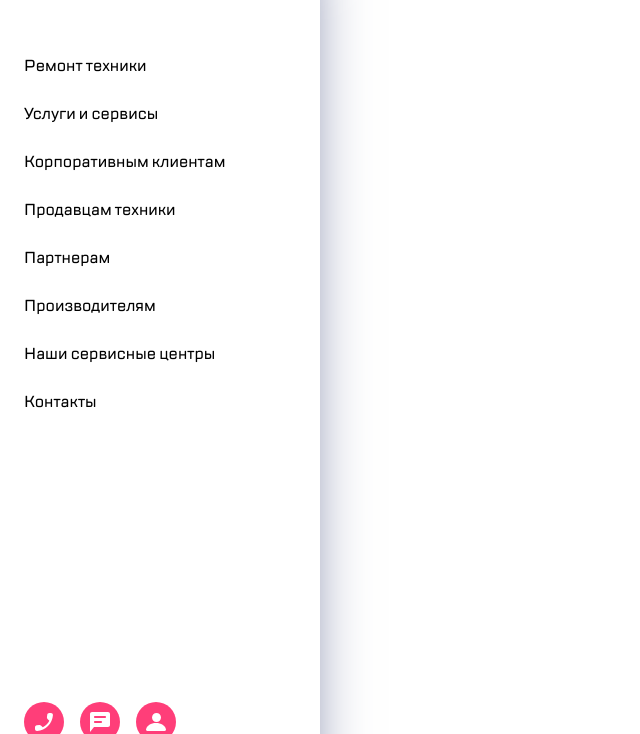
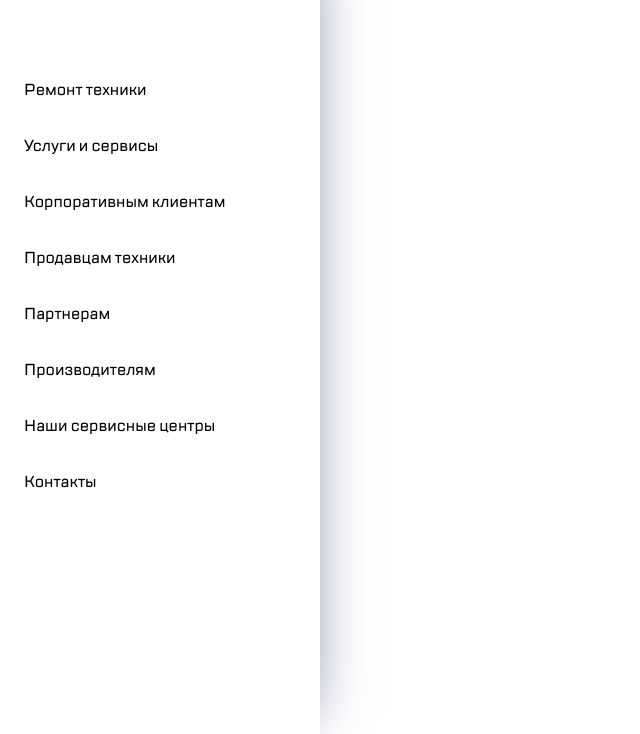
Before and after one commit to Martianation/Kata-practice, a plain HTML site: page index.html in a window 1280 px wide. Shown: the part 66-800 px from the top of the page, without its empty margins (0-640 px from the left). Drawn offline with Linux system fonts and the light colour scheme.

Commit message:
21.07 changes

```diff
--- a/css/style.css
+++ b/css/style.css
@@ -2,6 +2,7 @@ body  {
     margin: 0;
     padding: 0;
     background-color: #FFFFFF;
+    overflow-y: scroll;
 }
 
 .aside-menu {
@@ -10,6 +11,7 @@ body  {
   width: 320px;
   box-shadow: 0 0 60px -20px #454F7E;
   position: fixed;
+  height: 100%;
 }
 
 .button {
@@ -76,6 +78,18 @@ body  {
     display: flex;
     flex-wrap: wrap;
     justify-content: flex-start;
+}
+
+.nav-menu {
+    padding: 0;
+    margin: 0;
+}
+
+.nav-menu-item {
+    padding: 0;
+    margin: 0;
+    list-style: none;
+    margin-top: 24px;
 }
 
 .main-menu-block a {
@@ -178,7 +192,7 @@ a .highlight {
     color: black;
 }
 
-.lang-container__item {
+.lang-container-item {
     font-family: 'TTLakes-mail', sans-serif;
     font-size: 16px;
     margin-top: auto;
--- a/index.html
+++ b/index.html
@@ -16,11 +16,9 @@
                 <button type="button" class="button upper-btn">
                     <img src="icons/burger.svg" width="16" height="16" alt="">
                 </button>
-
                 <a href="#main-navigation" class="logo">
                     <img src="icons/logo.svg" alt="">
                 </a>
-
                 <button type="button" class="button upper-btn">
                     <img src="icons/search.svg" width="17" height="17" alt="">
                 </button>
@@ -28,52 +26,93 @@
         </header>
 
         <!--ВЫПАДАЮЩЕЕ МЕНЮ-->
-        <div class="main-menu-block">
-
-            <a href="#" class="main-menu"><img class="highlight" src="icons/highlight.svg">Ремонт техники</a>
-            <a href="#" class="main-menu"><img class="highlight" src="icons/highlight.svg">Услуги и сервисы</a>
-            <a href="#" class="main-menu"><img class="highlight" src="icons/highlight.svg">Корпоративным клиентам</a>
-            <a href="#" class="main-menu"><img class="highlight" src="icons/highlight.svg">Продавцам техники</a>
-            <a href="#" class="main-menu"><img class="highlight" src="icons/highlight.svg">Партнерам</a>
-            <a href="#" class="main-menu"><img class="highlight" src="icons/highlight.svg">Производителям</a>
-            <a href="#" class="main-menu"><img class="highlight" src="icons/highlight.svg">Наши сервисные центры</a>
-            <a href="#" class="main-menu"><img class="highlight" src="icons/highlight.svg">Контакты</a>
-
-        </div>
+        <nav class="main-menu-block">
+            <ul class="nav-menu">
+                <li class="nav-menu-item">
+                    <a href="#" class="main-menu">
+                        <img class="highlight" src="icons/highlight.svg">Ремонт техники
+                    </a>
+                </li>
+                <li class="nav-menu-item">
+                    <a href="#" class="main-menu">
+                        <img class="highlight" src="icons/highlight.svg">Услуги и сервисы
+                    </a>
+                </li>
+                <li class="nav-menu-item">
+                    <a href="#" class="main-menu">
+                        <img class="highlight" src="icons/highlight.svg">Корпоративным клиентам
+                    </a>
+                </li>
+                <li class="nav-menu-item">
+                    <a href="#" class="main-menu">
+                        <img class="highlight" src="icons/highlight.svg">Продавцам техники
+                    </a>
+                </li>
+                <li class="nav-menu-item">
+                    <a href="#" class="main-menu">
+                        <img class="highlight" src="icons/highlight.svg">Партнерам
+                    </a>
+                </li>
+                <li class="nav-menu-item">
+                    <a href="#" class="main-menu">
+                        <img class="highlight" src="icons/highlight.svg">Производителям
+                    </a>
+                </li>
+                <li class="nav-menu-item">
+                    <a href="#" class="main-menu">
+                        <img class="highlight" src="icons/highlight.svg">Наши сервисные центры
+                    </a>
+                </li>
+                <li class="nav-menu-item">
+                    <a href="#" class="main-menu">
+                        <img class="highlight" src="icons/highlight.svg">Контакты
+                    </a>
+                </li>
+            </ul>
+        </nav>
 
         <!--ПОДВАЛ ICONS-->
         <footer class="footer-container">
             <ul class="footer-icons">
-                <li class="footer-icons__item"><button type="button" class="button footer-btn">
+                <li class="footer-icons__item">
+                    <button type="button" class="button footer-btn">
                         <img src="icons/call.svg" width="18" height="18" alt="">
                     </button>
                 </li>
 
-                <li class="footer-icons__item"><button type="button" class="button footer-btn">
+                <li class="footer-icons__item">
+                    <button type="button" class="button footer-btn">
                         <img src="icons/chat.svg" width="20" height="20" alt="">
                     </button>
                 </li>
 
-                <li class="footer-icons__item"><button type="button" class="button footer-btn">
+                <li class="footer-icons__item">
+                    <button type="button" class="button footer-btn">
                         <img src="icons/profile.svg" width="20" height="18" alt="">
                     </button>
                 </li>
             </ul>
 
         <!--ПОДВАЛ INFO-->
-            <nav>
+            <div>
                 <address class="info-text">
-                    <a href="#" class="mail">mail@cps.com</a></li>
-                    <a href="#" class="phone">8 800 890 8900</a></li>
+                    <a href="mailto:mail@cps.com" class="mail">mail@cps.com</a>
+                    <a href="tel:8 800 890 8900" class="phone">8 800 890 8900</a>
                 </address>
 
         <!--ПОДВАЛ LANG-->
                 <ul class="lang-container">
-                    <li class="lang-container__item"><a href="#" class="item-style">RU</a></li>
-                    <li class="lang-container__item"><a href="#" class="item-style">EN</a></li>
-                    <li class="lang-container__item"><a href="#" class="item-style">CH</a></li>
+                    <li class="lang-container-item">
+                        <a href="#" class="item-style">RU</a>
+                    </li>
+                    <li class="lang-container-item">
+                        <a href="#" class="item-style">EN</a>
+                    </li>
+                    <li class="lang-container-item">
+                        <a href="#" class="item-style">CH</a>
+                    </li>
                 </ul>
-            </nav>
+            </div>
 
         </footer>
 
```
Lines whose indentation alone changed are shown as unchanged.
